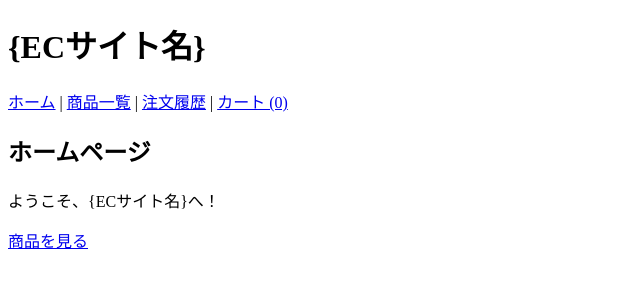
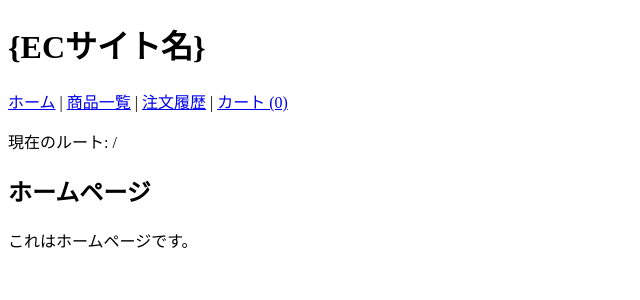
Before and after one commit to fudiscreet/Ec-site-mockup-2, a Vue app: page / in a window 1280 px wide. Shown: the top 300 px of the page, without its empty margins (0-640 px from the left). Built offline with nearby package versions, Linux system fonts and the light colour scheme.

Commit message:
Nineth Commit

```diff
--- a/src/App.vue
+++ b/src/App.vue
@@ -9,6 +9,7 @@
         <router-link to="/cart">カート ({{ cartItemCount }})</router-link>
       </nav>
     </header>
+    <p>現在のルート: {{ $route.path }}</p>
     <router-view></router-view>
   </div>
 </template>
--- a/src/main.js
+++ b/src/main.js
@@ -6,4 +6,7 @@ import store from './store'
 const app = createApp(App)
 app.use(router)
 app.use(store)
+
 app.mount('#app')
+
+console.log('Vue app initialized')
--- a/src/router/index.js
+++ b/src/router/index.js
@@ -1,20 +1,34 @@
 import { createRouter, createWebHistory } from 'vue-router'
 import Home from '../views/Home.vue'
 import ProductList from '../views/ProductList.vue'
-import ProductDetail from '../views/ProductDetail.vue'
 import Cart from '../views/Cart.vue'
-import Checkout from '../views/Checkout.vue'
-import OrderComplete from '../views/OrderComplete.vue'
 import OrderHistory from '../views/OrderHistory.vue'
 
 const routes = [
-  { path: '/', name: 'Home', component: Home },
-  { path: '/products', name: 'ProductList', component: ProductList },
-  { path: '/product/:id', name: 'ProductDetail', component: ProductDetail },
-  { path: '/cart', name: 'Cart', component: Cart },
-  { path: '/checkout', name: 'Checkout', component: Checkout },
-  { path: '/order-complete', name: 'OrderComplete', component: OrderComplete },
-  { path: '/order-history', name: 'OrderHistory', component: OrderHistory },
+  {
+    path: '/',
+    name: 'Home',
+    component: Home,
+    meta: { title: 'ホーム' }
+  },
+  {
+    path: '/products',
+    name: 'ProductList',
+    component: ProductList,
+    meta: { title: '商品一覧' }
+  },
+  {
+    path: '/cart',
+    name: 'Cart',
+    component: Cart,
+    meta: { title: 'カート' }
+  },
+  {
+    path: '/order-history',
+    name: 'OrderHistory',
+    component: OrderHistory,
+    meta: { title: '注文履歴' }
+  },
 ]
 
 const router = createRouter({
@@ -22,4 +36,9 @@ const router = createRouter({
   routes
 })
 
+router.beforeEach((to, from, next) => {
+  console.log(`Navigating to: ${to.meta.title}`)
+  next()
+})
+
 export default router
--- a/src/views/Home.vue
+++ b/src/views/Home.vue
@@ -1,18 +1,12 @@
 <template>
-  <div class="home">
+  <div>
     <h2>ホームページ</h2>
-    <p>ようこそ、{{ siteName }}へ！</p>
-    <router-link to="/products">商品を見る</router-link>
+    <p>これはホームページです。</p>
   </div>
 </template>
 
 <script>
 export default {
-  name: 'HomePage',
-  data() {
-    return {
-      siteName: '{ECサイト名}'
-    }
-  }
+  name: 'HomePage'
 }
 </script>
```
